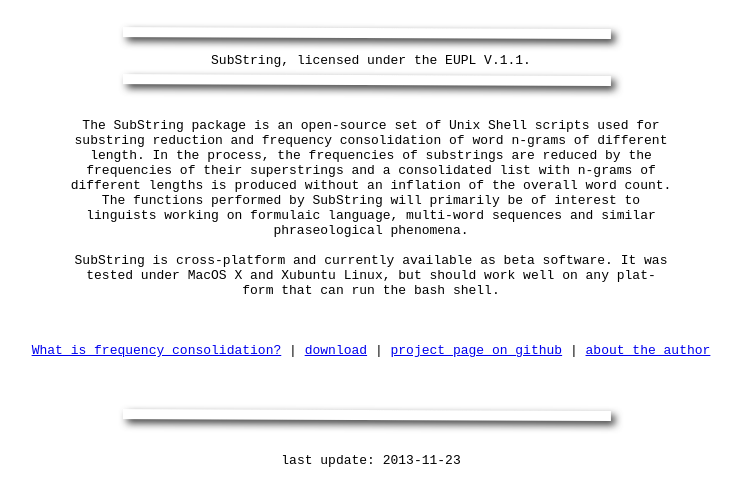
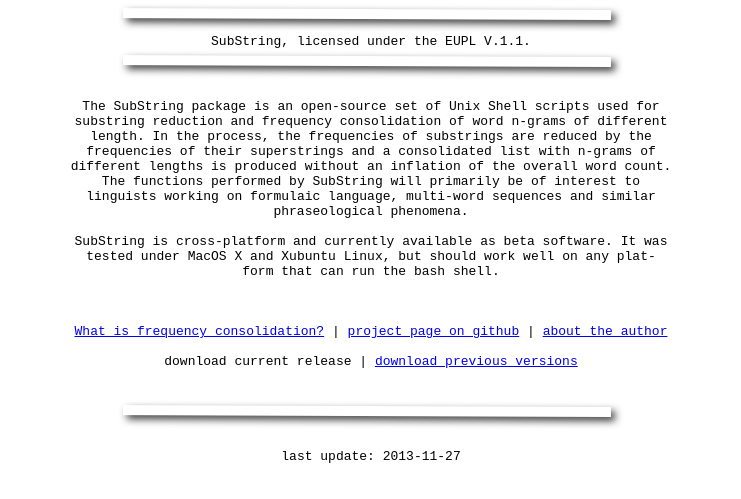
Before and after one commit to buerki/SubString, a plain HTML site: page index.html in a window 1280 px wide. Shown: the part 301-800 px from the top of the page, without its empty margins (269-1010 px from the left). Drawn offline with Linux system fonts and the light colour scheme; files whose address does not match are found by name.

Commit message:
update 2013-11-27

```diff
--- a/index.html
+++ b/index.html
@@ -1,5 +1,6 @@
 <!DOCTYPE html PUBLIC "-//W3C//DTD HTML 4.01 Transitional//EN">
 <html><head>
+
 
 
 
@@ -12,10 +13,7 @@
   <meta content="text/html; charset=ISO-8859-1" http-equiv="content-type"><title>SubString</title></head><body>
 
 
-<div style="text-align: center;"><a href="https://developer.berlios.de/projects/substrd/"><img style="border: 0px solid ; width: 295px; height: 278px;" alt="SubString" src="SubString.png" align="middle"></a><br>
-
-
-<br>
+<div style="text-align: center;"><span style="text-decoration: underline;"><img style="width: 305px; height: 277px;" alt="SubString" src="file:///Users/andy/SubString_folder/homepage%20github/substring091.png"></span><br>
 
 
 <br>
@@ -70,10 +68,11 @@ form that can run the bash shell.<br>
 
 
 <a href="frequency_consolidation.html">What is frequency
-consolidation?</a> | <a href="https://github.com/buerki/SubString/downloads" target="_blank">download</a> | <a href="https://developer.berlios.de/news/?group_id=12349" target="_blank"></a><a href="https://github.com/buerki/SubString" target="_blank">project page on github</a> | <a href="https://www.linguistik.hu-berlin.de/institut/professuren/korpuslinguistik/mitarbeiter-innen-en/andreas" target="_blank">about the author</a><br>
+consolidation?</a> | <a href="https://github.com/buerki/SubString" target="_blank">project page on github</a> | <a href="https://www.linguistik.hu-berlin.de/institut/professuren/korpuslinguistik/mitarbeiter-innen-en/andreas" target="_blank">about the author</a><br>
 
 
 <br>
+download current release | <a href="https://github.com/buerki/SubString/downloads" target="_blank">download previous versions</a><br>
 
 
 <br>
@@ -88,7 +87,7 @@ consolidation?</a> | <a href="https://github.com/buerki/SubString/downloads" tar
 <br style="font-family: monospace;">
 
 
-<span style="font-family: monospace;">last update:&nbsp;2013-11-23</span>
+<span style="font-family: monospace;">last update:&nbsp;2013-11-27</span>
 </div>
 
 
```
Also changed, not shown: frequency_consolidation.html (+6 -4 lines), SubString.png (deleted), SubStringsmall.png (deleted), substring091.png (added).
